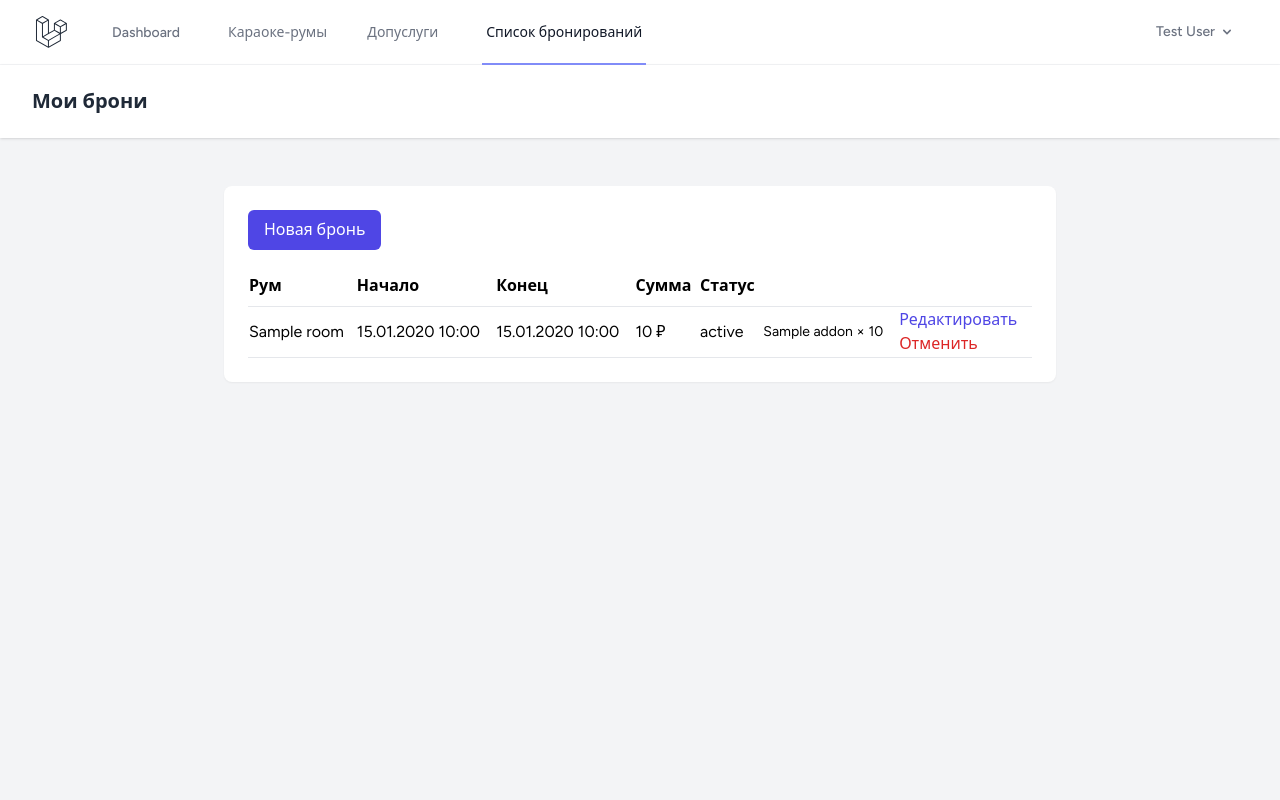
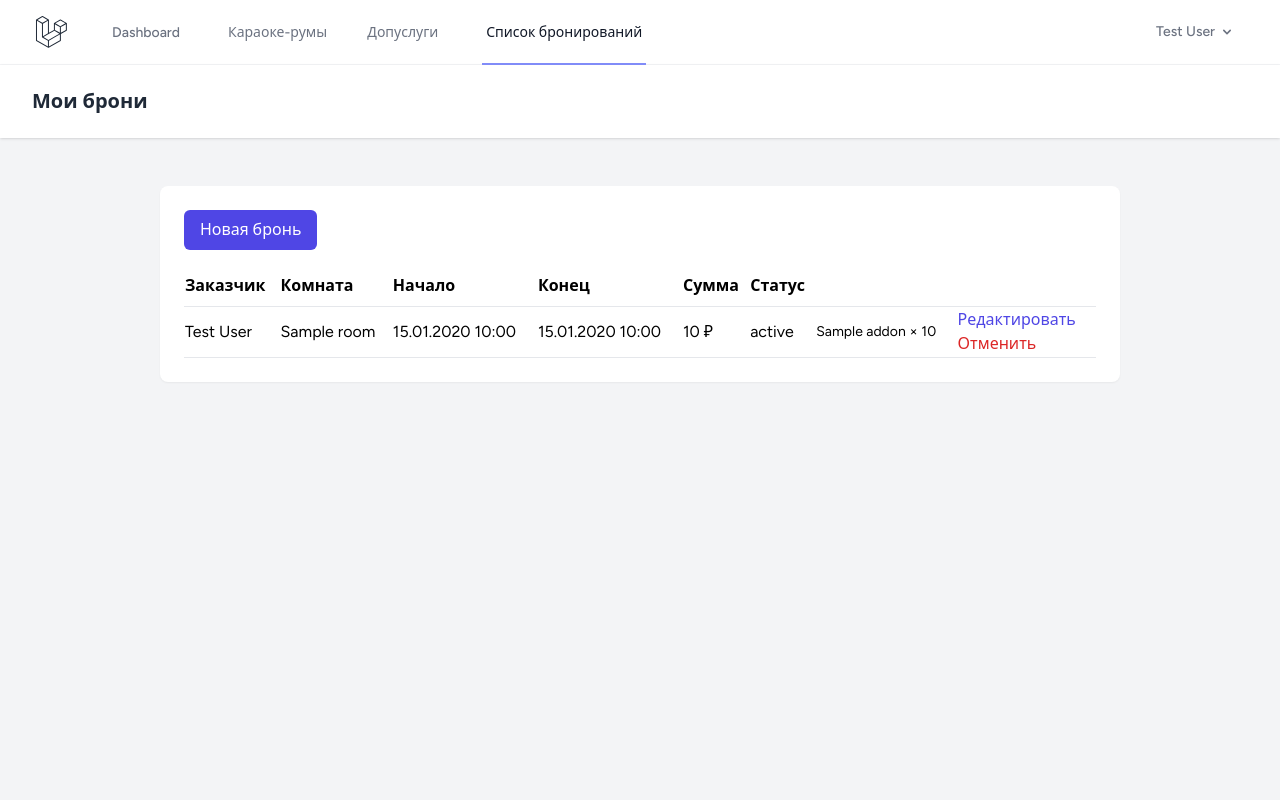
Before and after one commit to qandoni/KARAOKEROOMSBOOKING, a Laravel app: page /bookings in a window 1280 px wide. Run offline with Laravel 12, Linux system fonts and the light colour scheme; a user stored in the database is signed in; data comes from the database, SQL or seed files in the repository; tables that the repository leaves empty hold one stand-in row (values such as "Sample post"); style sheets or scripts are compiled from the project's sources.

Commit message:
adjustments

```diff
--- a/app/Http/Controllers/BookingController.php
+++ b/app/Http/Controllers/BookingController.php
@@ -14,8 +14,7 @@ class BookingController extends Controller
 {
     public function index(): View
     {
-        $bookings = Booking::where('user_id', auth()->id())
-            ->with(['room', 'addons'])
+        $bookings = Booking::with(['room', 'addons', 'user'])
             ->get()
             ->sortBy([
                 ['status', 'asc'],
@@ -45,6 +44,9 @@ class BookingController extends Controller
 
         $room = Room::findOrFail($request->room_id);
         $hours = $startsAt->diffInMinutes($endsAt) / 60;
+        if ($hours < $room->min_hours) {
+            return back()->withErrors(['ends_at' => 'Длительность брони не может быть меньше чем заявлено в описании комнаты'])->withInput();
+        }
         $total = $hours * $room->price_per_hour;
 
         $booking = new Booking();
@@ -115,6 +117,9 @@ class BookingController extends Controller
         $room = Room::find($request->room_id);
         $hours = Carbon::parse($request->starts_at)
             ->diffInHours(Carbon::parse($request->ends_at));
+        if($hours < $room->min_hours){
+            return back()->withErrors(['ends_at' => 'Длительность брони не может быть меньше чем заявлено в описании комнаты'])->withInput();
+        }
         $total = $hours * $room->price_per_hour;
         foreach ($syncData as $addonId=>$data) {
             $total += Addon::find($addonId)->price * $data['quantity'];
--- a/app/Http/Controllers/RoomsController.php
+++ b/app/Http/Controllers/RoomsController.php
@@ -2,6 +2,7 @@
 
 namespace App\Http\Controllers;
 
+use App\Models\Booking;
 use App\Models\Room;
 use Illuminate\Http\RedirectResponse;
 use Illuminate\Http\Request;
@@ -47,6 +48,9 @@ class RoomsController extends Controller
 
     public function destroy(Room $room) : RedirectResponse
     {
+        if (Booking::where('room_id', $room->id)->exists()) {
+            return redirect()->route('rooms.index')->with('error', "Невозможно удалить комнату, так как на нее существует бронь");
+        }
         $room->delete();
         return redirect()->route('rooms.index');
     }
--- a/resources/views/bookings/index.blade.php
+++ b/resources/views/bookings/index.blade.php
@@ -6,7 +6,7 @@
     </x-slot>
 
     <div class="py-12">
-        <div class="max-w-4xl mx-auto sm:px-6 lg:px-8">
+        <div class="max-w-5xl mx-auto sm:px-6 lg:px-8">
             <div class="bg-white shadow-sm sm:rounded-lg p-6">
 
                 <a href="{{ route('booking.create') }}"
@@ -20,7 +20,8 @@
                     <table class="w-full text-left">
                         <thead>
                         <tr class="border-b">
-                            <th class="py-2">Рум</th>
+                            <th class="py-2">Заказчик</th>
+                            <th>Комната</th>
                             <th>Начало</th>
                             <th>Конец</th>
                             <th>Сумма</th>
@@ -31,7 +32,8 @@
                         <tbody>
                         @foreach ($bookings as $booking)
                             <tr class="border-b {{ $booking->status === 'cancelled' ? 'text-gray-400' : '' }}">
-                                <td class="py-2">{{ $booking->room->name }}</td>
+                                <td class="py-2">{{$booking->user->name}}</td>
+                                <td>{{ $booking->room->name }}</td>
                                 <td>{{ $booking->starts_at->format('d.m.Y H:i') }}</td>
                                 <td>{{ $booking->ends_at->format('d.m.Y H:i') }}</td>
                                 <td>{{ number_format($booking->total_price, 0, '.', ' ') }} ₽</td>
```
Also changed, not shown: resources/views/bookings/create.blade.php (+7 -2 lines), resources/views/bookings/edit.blade.php (+10 -0 lines), resources/views/rooms/index.blade.php (+7 -0 lines).
